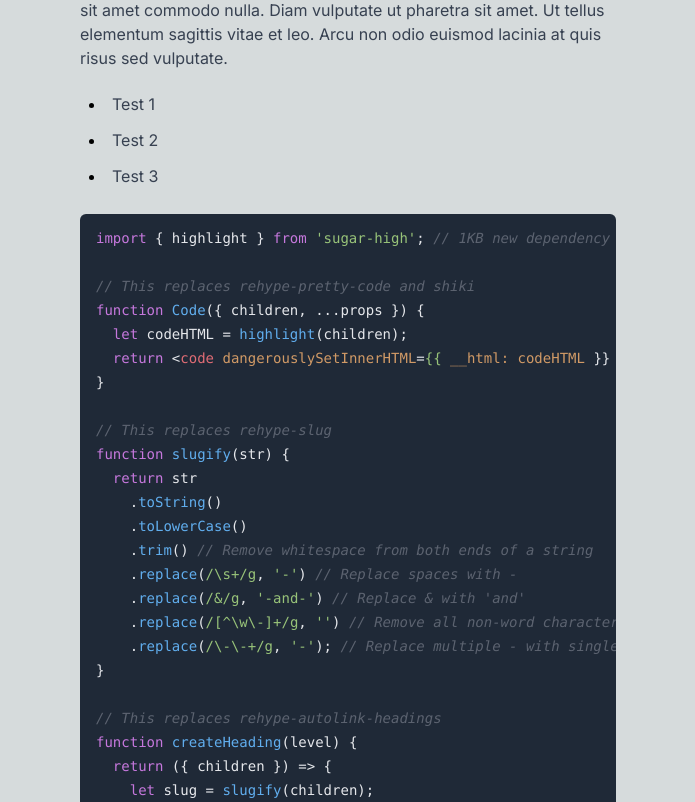
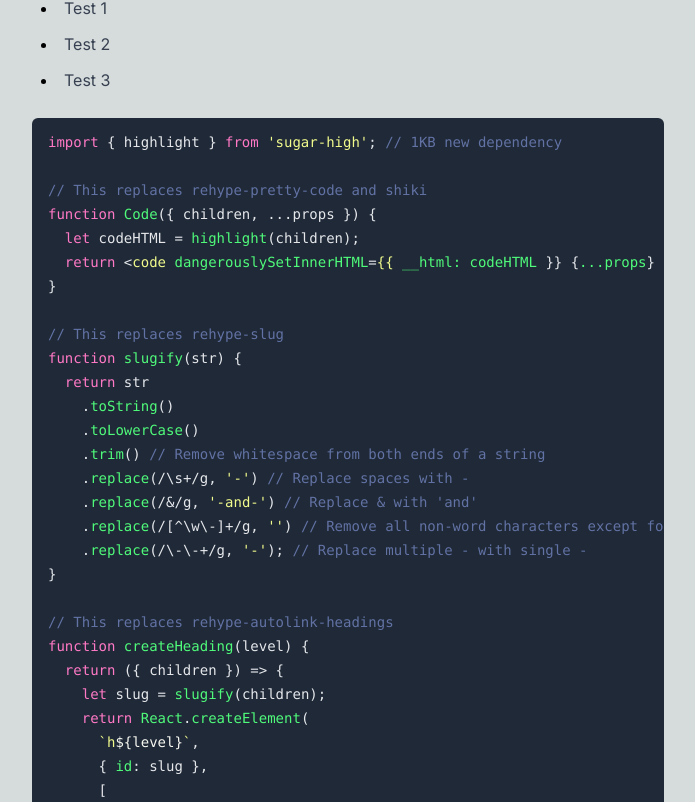
Before and after one commit to Lemon2ee/lemon2ee.dev, a Next.js app: page /blog/dynamic-routing in a window 1280 px wide. Shown: the part 858-1660 px from the top of the page, without its empty margins (292-987 px from the left). Built offline with nearby package versions, Linux system fonts and the light colour scheme.

Commit message:
dracula theme

```diff
--- a/app/blog/[slug]/page.tsx
+++ b/app/blog/[slug]/page.tsx
@@ -12,8 +12,8 @@ export default async function Blog({
     () => import("@/_posts/" + blogPostName + ".mdx"),
   );
   return (
-    <div className={"prose"}>
+    <article className={"prose dark:prose-code:bg-black"}>
       <MyComponent />
-    </div>
+    </article>
   );
 }
--- a/app/blog/layout.tsx
+++ b/app/blog/layout.tsx
@@ -7,11 +7,9 @@ export default function BlogLayout({
   children: React.ReactNode;
 }) {
   return (
-    <body>
-      <main className={"px-5 py-8 lg:py-20 mx-auto max-w-xl"}>
-        <Navbar />
-        {children}
-      </main>
-    </body>
+    <main className={"px-5 py-8 lg:py-20 mx-auto max-w-2xl"}>
+      <Navbar />
+      {children}
+    </main>
   );
 }
--- a/app/components/mdx/Code.tsx
+++ b/app/components/mdx/Code.tsx
@@ -1,7 +1,10 @@
 import hljs from "highlight.js";
 // Find a better way of pre-process this on the server side
-import "highlight.js/styles/atom-one-dark.css";
+import "./dracula.css";
 
+// this part of the website uses a custom theme css, so we need to adapt the dark theme differently (i.e. directly
+// in the css file)
+// right now I think this is not a bad way of implementing this, because we can modify the theme easily
 export function Code({ children }: any) {
   const highlightedCode = hljs.highlightAuto(children).value;
   return <code dangerouslySetInnerHTML={{ __html: highlightedCode }} />;
--- /dev/null
+++ b/app/components/mdx/dracula.css
@@ -0,0 +1,81 @@
+/* Dracula Theme v1.2.5
+ *
+ * https://github.com/dracula/highlightjs
+ *
+ * Copyright 2016-present, All rights reserved
+ *
+ * Code licensed under the MIT license
+ *
+ * @author Denis Ciccale <dciccale@gmail.com>
+ * @author Zeno Rocha <hi@zenorocha.com>
+ */
+
+.hljs {
+    display: block;
+    overflow-x: auto;
+    padding: 0.5em;
+    background: #dee4e7;
+}
+
+
+.hljs-built_in,
+.hljs-selector-tag,
+.hljs-section,
+.hljs-link {
+    color: #8be9fd;
+}
+
+.hljs-keyword {
+    color: #ff79c6;
+}
+
+.hljs,
+.hljs-subst {
+    color: #f8f8f2;
+}
+
+.hljs-title,
+.hljs-attr,
+.hljs-meta-keyword {
+    color: #50fa7b;
+}
+
+.hljs-string,
+.hljs-meta,
+.hljs-name,
+.hljs-type,
+.hljs-symbol,
+.hljs-bullet,
+.hljs-addition,
+.hljs-variable,
+.hljs-template-tag,
+.hljs-template-variable {
+    color: #f1fa8c;
+}
+
+.hljs-comment,
+.hljs-quote,
+.hljs-deletion {
+    color: #6272a4;
+}
+
+.hljs-keyword,
+.hljs-selector-tag,
+.hljs-literal,
+.hljs-title,
+.hljs-section,
+.hljs-doctag,
+.hljs-type,
+.hljs-name,
+.hljs-strong {
+    font-weight: normal;
+}
+
+.hljs-literal,
+.hljs-number {
+    color: #bd93f9;
+}
+
+.hljs-emphasis {
+    font-style: italic;
+}
```
